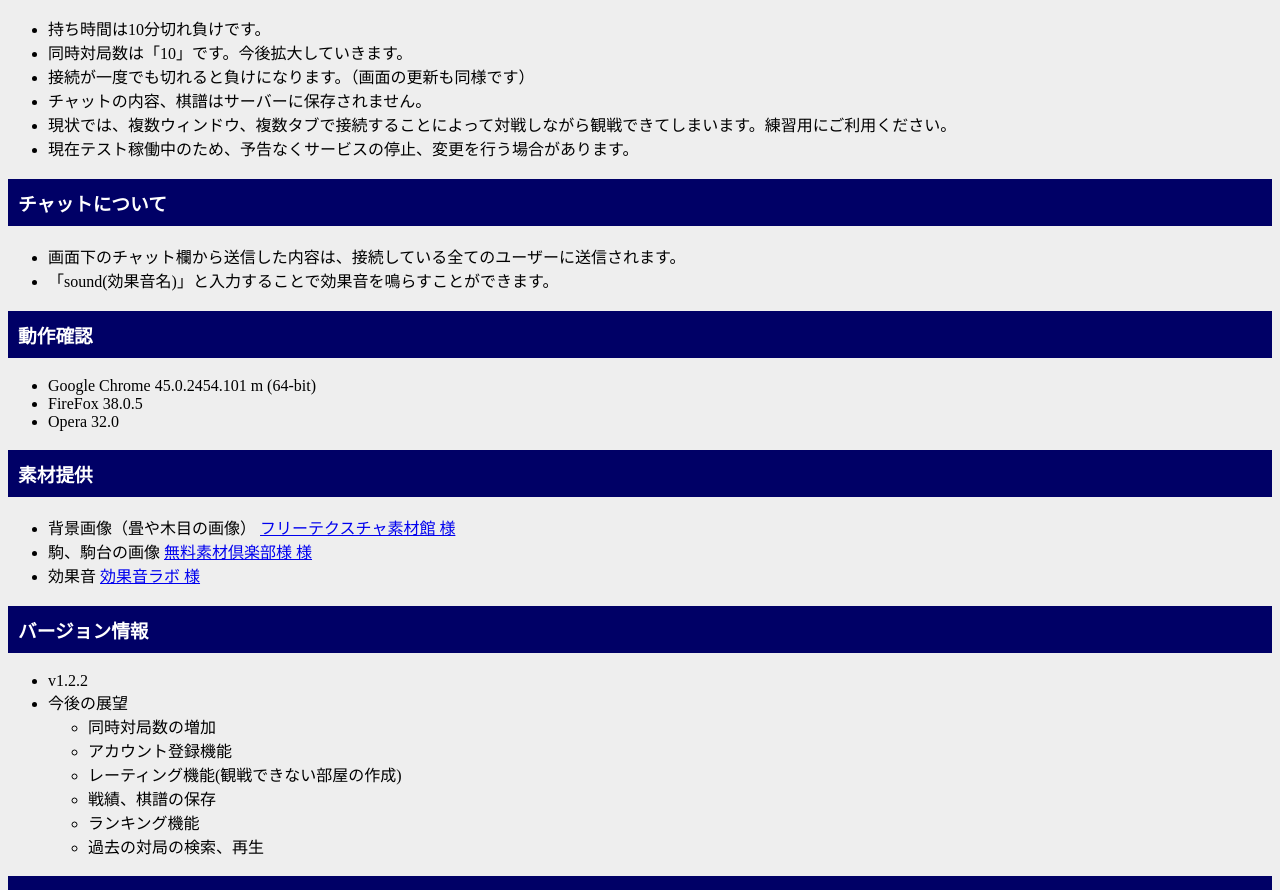
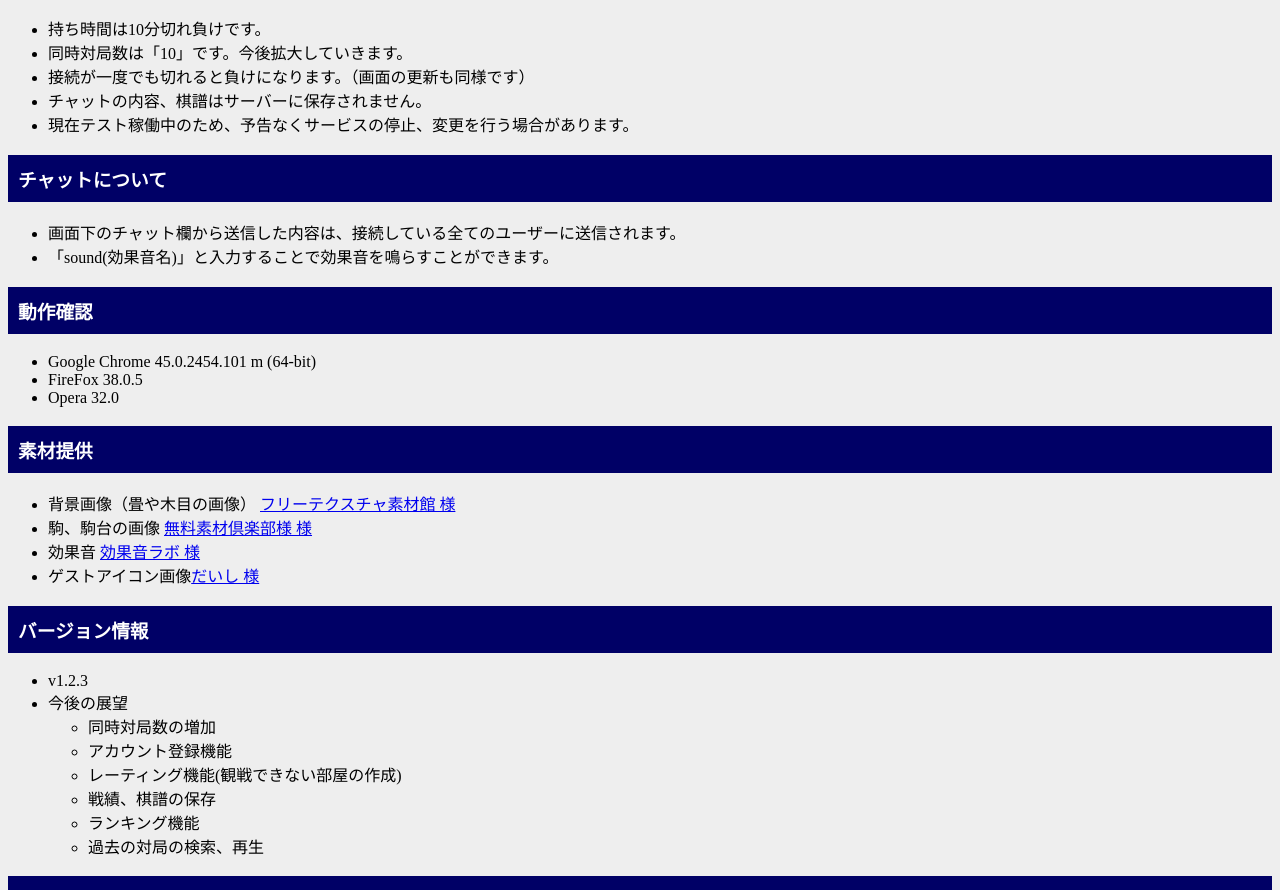
Before and after one commit to potaore/potaore.github.io, a plain HTML site: page apps/tsuitate-shogi-dojo/tsuitate-help.html in a window 1280 px wide. Shown: the part 277-1167 px from the top of the page. Drawn offline with Linux system fonts and the light colour scheme.

Commit message:
ヘルプ修正

```diff
--- a/apps/tsuitate-shogi-dojo/tsuitate-help.html
+++ b/apps/tsuitate-shogi-dojo/tsuitate-help.html
@@ -19,7 +19,6 @@
       <li>同時対局数は「10」です。今後拡大していきます。</li>
       <li>接続が一度でも切れると負けになります。（画面の更新も同様です）</li>
       <li>チャットの内容、棋譜はサーバーに保存されません。</li>
-      <li>現状では、複数ウィンドウ、複数タブで接続することによって対戦しながら観戦できてしまいます。練習用にご利用ください。</li>
       <li>現在テスト稼働中のため、予告なくサービスの停止、変更を行う場合があります。</li>
     </ul>
 
@@ -41,11 +40,12 @@
       <li>背景画像（畳や木目の画像） <a href="http://free-texture.net/">フリーテクスチャ素材館 様</a></li>
       <li>駒、駒台の画像 <a href="http://sozai.7gates.net/">無料素材倶楽部様 様</a></li>
       <li>効果音 <a href="http://soundeffect-lab.info/">効果音ラボ 様</a></li>
+      <li>ゲストアイコン画像<a href="http://daishihmr.github.io/">だいし 様</a></li>
     </ul>
 
     <h3>バージョン情報</h3>
     <ul>
-      <li>v1.2.2</li>
+      <li>v1.2.3</li>
       <li>今後の展望</li>
       <ul>
         <li>同時対局数の増加</li>
@@ -62,7 +62,6 @@
       <li>著作権は potalong_oreo が所有します</li>
       <li>「ついたて将棋道場」のプログラム、ソースコードは、いかなる場合に於いても、再利用、再配布を禁止します。</li>
     </ul>
-
     Copyright (c) 2015 potalong_oreo All rights reserved
   </body>
 </html>
```
